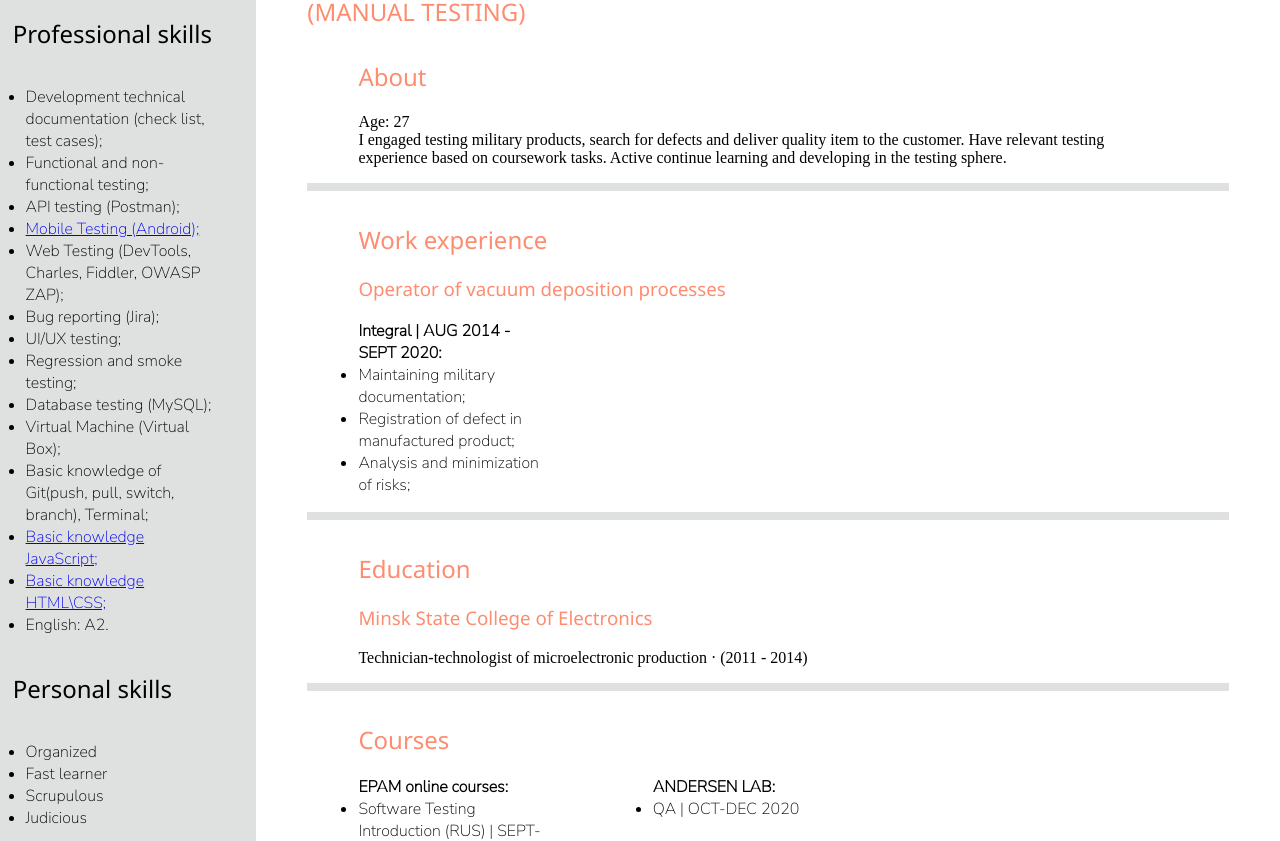
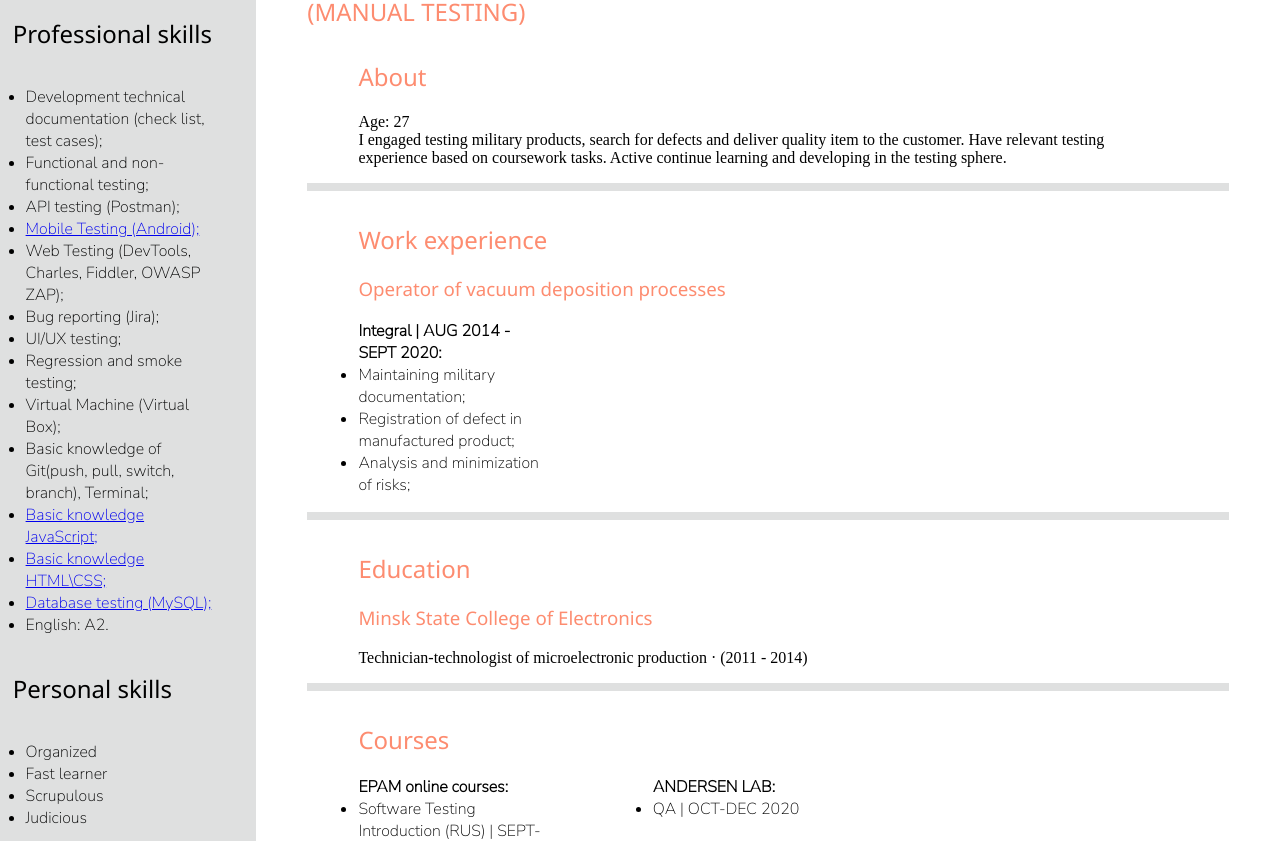
Before and after one commit to XiveZ/RESUME-FORM, a plain HTML site: page index.html in a window 1280 px wide. Shown: the part 259-1100 px from the top of the page. Drawn offline with Linux system fonts and the light colour scheme.

Commit message:
add: added link to SQL

```diff
--- a/index.html
+++ b/index.html
@@ -28,11 +28,11 @@
                 <li>Bug reporting (Jira);</li>
                 <li>UI/UX testing;</li>
                 <li>Regression and smoke testing;</li>
-                <li>Database testing (MySQL);</li>
                 <li>Virtual Machine (Virtual Box);</li>
                 <li>Basic knowledge of Git(push, pull, switch, branch), Terminal;</li>
                 <li><a href="https://github.com/XiveZ/RESUME-FORM/tree/main/Hobby/TelegramBot">Basic knowledge JavaScript;</a></li>
                 <li><a href="https://xivez.github.io/RESUME-FORM/">Basic knowledge HTML\CSS;</a></li>
+                <li><a href="https://github.com/XiveZ/RESUME-FORM/tree/main/Testing/SQL">Database testing (MySQL);</a></li>
                 <li>English: A2.</li>
             </ul>
 
```
